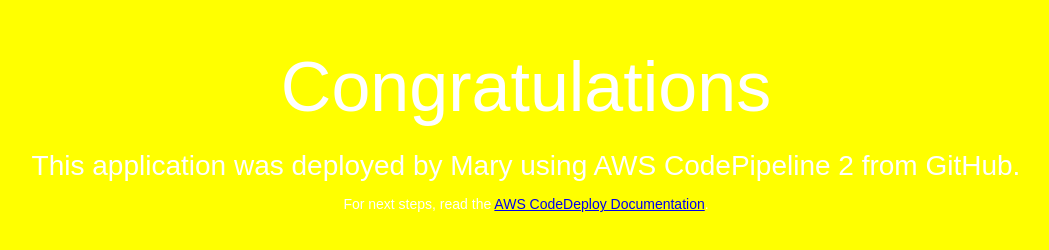
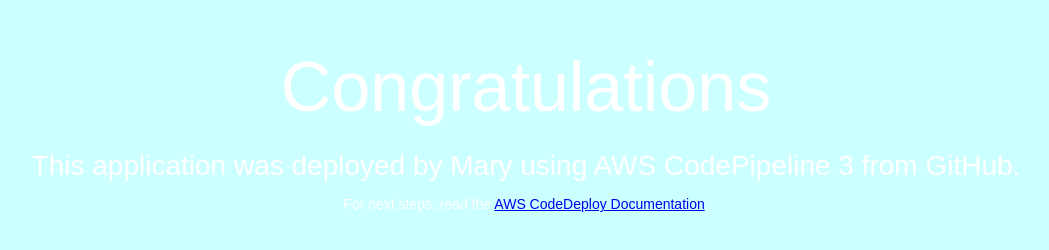
Before and after one commit to mskalicky/codedeploysample, a plain HTML site: page index.html in a window 1280 px wide. Shown: the whole page, without its empty margins (114-1163 px from the left). Drawn offline with Linux system fonts and the light colour scheme.

Commit message:
code change 3 for codepipeline

```diff
--- a/index.html
+++ b/index.html
@@ -6,7 +6,7 @@
   <style>
     body {
       color: #ffffff;
-      background-color: yellow;
+      background-color: #CCFFFF;
       font-family: Arial, sans-serif;
       font-size: 14px;
     }
@@ -27,7 +27,7 @@
 <body>
   <div align="center">
     <h1>Congratulations</h1>
-    <h2>This application was deployed by Mary using AWS CodePipeline 2 from GitHub.</h2>
+    <h2>This application was deployed by Mary using AWS CodePipeline 3 from GitHub.</h2>
     <p>For next steps, read the <a href="http://aws.amazon.com/documentation/codedeploy">AWS CodeDeploy Documentation</a>.</p>
   </div>
 </body>
```
